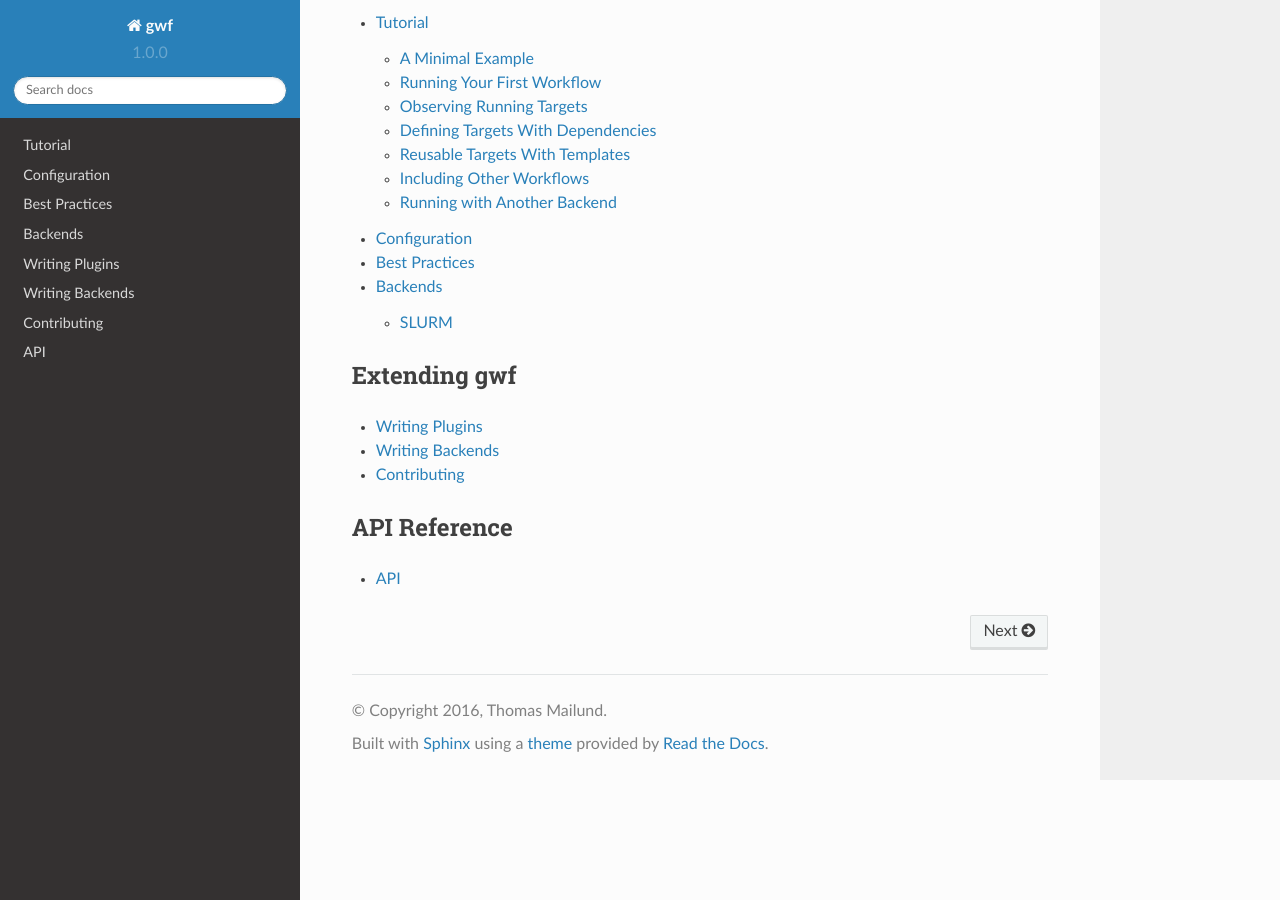
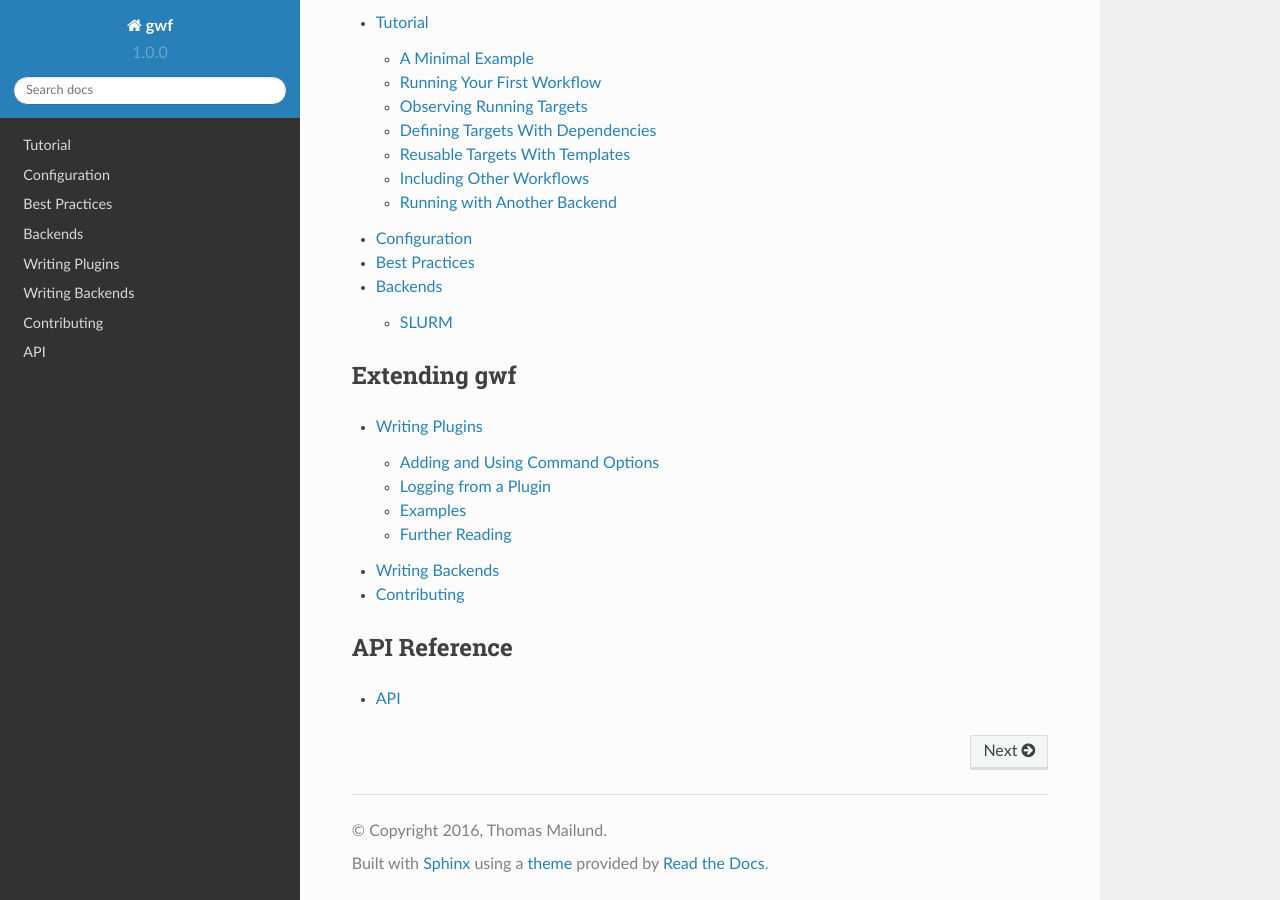
Before and after one commit to gwforg/gwf, a Sphinx documentation site: the page built from docs/index.rst, in a window 1280 px wide and 900 px high, scrolled down 1050 px. Built offline with Sphinx 7.4.7 and the Read the Docs theme 2.0.0, drawn with Linux system fonts in a browser that asks for light colours; some of the changed lines change nothing that is shown.

Commit message:
More on writing plugins.

```diff
--- a/docs/writingplugins.rst
+++ b/docs/writingplugins.rst
@@ -3,21 +3,30 @@
 Writing Plugins
 ===============
 
-Plugins for *gwf* must inherit from :class:`gwf.plugins.base.Plugin` and
+Plugins can manipulate and control the entire workflow and its execution. Thus,
+quite complex things can be implemented with plugins. Actually, much of the
+main functionality of *gwf* is implemented through plugins! In this tutorial
+we will implement a plugin that prints the names of all targets in the workflow.
+
+A plugin is a Python package and thus you should be (at least slightly)
+familiar with the principles of packaging in Python. If you're not, don't worry.
+This guide will teach you the basics.
+
+Plugins for *gwf* must inherit from :class:`gwf.plugins.Plugin` and
 implement the required methods and specify the :attr:`name` attribute. Thus,
 a minimal (and completely useless) plugin looks like this::
 
     # myplugin/myplugin.py
-    from gwf.plugins.base import Plugin
+    from gwf.plugins import Plugin
 
     class MyPlugin(Plugin):
         name = 'myplugin'
 
 This plugin does nothing, but let's try to hook it up to *gwf*. Plugins are
-registered with *gwf* through entrypoints specified in `setup.py`, so we have
+registered with *gwf* through entry points specified in `setup.py`, so we have
 to write a `setup.py` file for our plugin::
 
-    # setup.py
+    # myplugin/setup.py
     from setuptools import setup
 
     setup(
@@ -34,7 +43,9 @@
         },
     )
 
-Here we register our plugin under the `gwf.plugins` entrypoint. Since the
+Here we register our plugin under the `gwf.plugins` entrypoint. This means that
+*gwf* will be able to automatically locate and load our plugin (*gwf* looks
+for all entry points registered under the `gwf.plugins` identifier). Since the
 plugin is written for *gwf*, we also specify that our package requires at least
 version 1.0 of *gwf*.
 
@@ -58,8 +69,93 @@
     DEBUG |  Loading workflow from: examples/minimal-workflow/workflow.py.
     ...
 
-Some of the output has been cut away, but you should be able to locate `myplugin`
-in the list of loaded plugins. The observant reader may have noticed that
-there are several plugins included with *gwf*, namely the `logs`, `run` and
-`config` plugins that provide the `logs`, `run` and `config` commands,
-respectively.
+Some of the output has been cut away, but you should be able to locate
+`myplugin` in the list of loaded plugins.
+
+.. note::
+  The observant reader may have noticed that there are several plugins included
+  with *gwf*, namely the `logs`, `run` and `config` plugins that provide the
+  `logs`, `run` and `config` commands, respectively. In short, we eat our own
+  dog food!
+
+So now our plugin is loaded by *gwf*, but it doesn't do anything. Let's set up
+a subcommand that the user can run to get a list of all targets in the
+current workflow. Plugins have a special hook to set up the argument parsing:
+
+.. automethod::
+  gwf.plugins.Plugin.setup_argument_parser
+  :noindex:
+
+We can override this method to add our subcommand as follows::
+
+    # myplugin/myplugin.py
+    from gwf.plugins import Plugin
+
+    class MyPlugin(Plugin):
+        name = 'myplugin'
+
+        def setup_argument_parser(self, parser, subparsers):
+            subparser = self.setup_subparser(
+                subparsers,
+                'print-targets',
+                'A command for printing the name of all targets.',
+                self.on_run,
+            )
+
+        def on_run(self):
+            print('hello!')
+
+Here we use the helper method :func:`setup_subparser` to
+hook up the ``on_run`` method to the subcommand. Running ``gwf -h`` should now
+list the ``print-targets`` subcommand and running ``gwf print-targets`` should
+print ``hello!`` to the screen.
+
+Now we just need to get a list of all targets in the workflow and print their
+names. Plugins are by default configured with three attributes: :attr:`backend`,
+:attr:`config`, and :attr:`workflow`. The :attr:`workflow` attribute contains a
+:class:`~gwf.PreparedWorkflow` which has a :attr:`targets` attribute. We can use
+this to look up all targets in the workflow::
+
+    # myplugin/myplugin.py
+    from gwf.plugins import Plugin
+
+    class MyPlugin(Plugin):
+        name = 'myplugin'
+
+        def setup_argument_parser(self, parser, subparsers):
+            subparser = self.setup_subparser(
+                subparsers,
+                'print-targets',
+                'A command for printing the name of all targets.',
+                self.on_run,
+            )
+
+        def on_run(self):
+            for target_name in self.workflow.targets.keys():
+                print(target_name)
+
+
+Voilà! We now have a functioning plugin that prints a list of all targets in
+the workflow.
+
+Adding and Using Command Options
+--------------------------------
+
+
+Logging from a Plugin
+---------------------
+
+Write something about logging...
+
+
+Examples
+--------
+
+The plugins included with *gwf* are good examples of the kind of functionality
+that can be implemented through plugins. You can find them
+`here <https://github.com/mailund/gwf/tree/master/gwf/plugins>`_.
+
+Further Reading
+---------------
+
+Link to Python Packaging guide.
```
